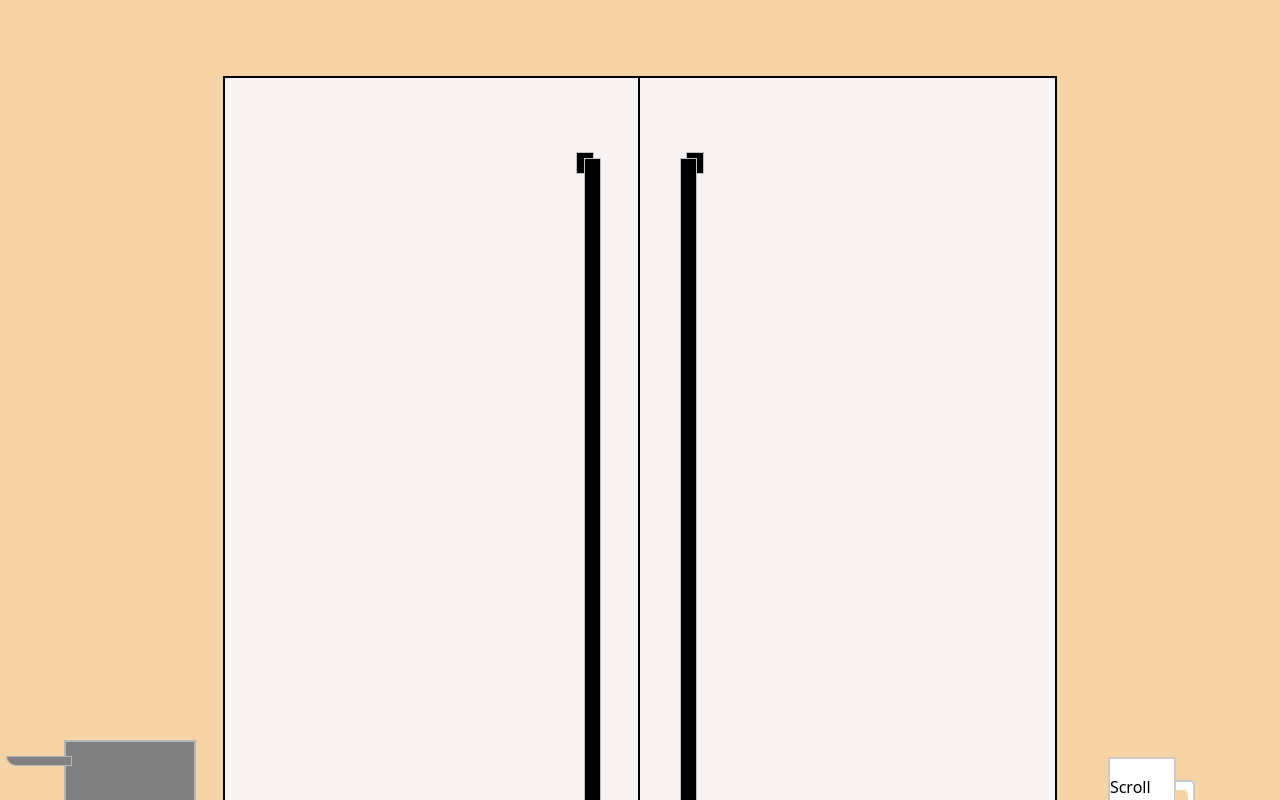
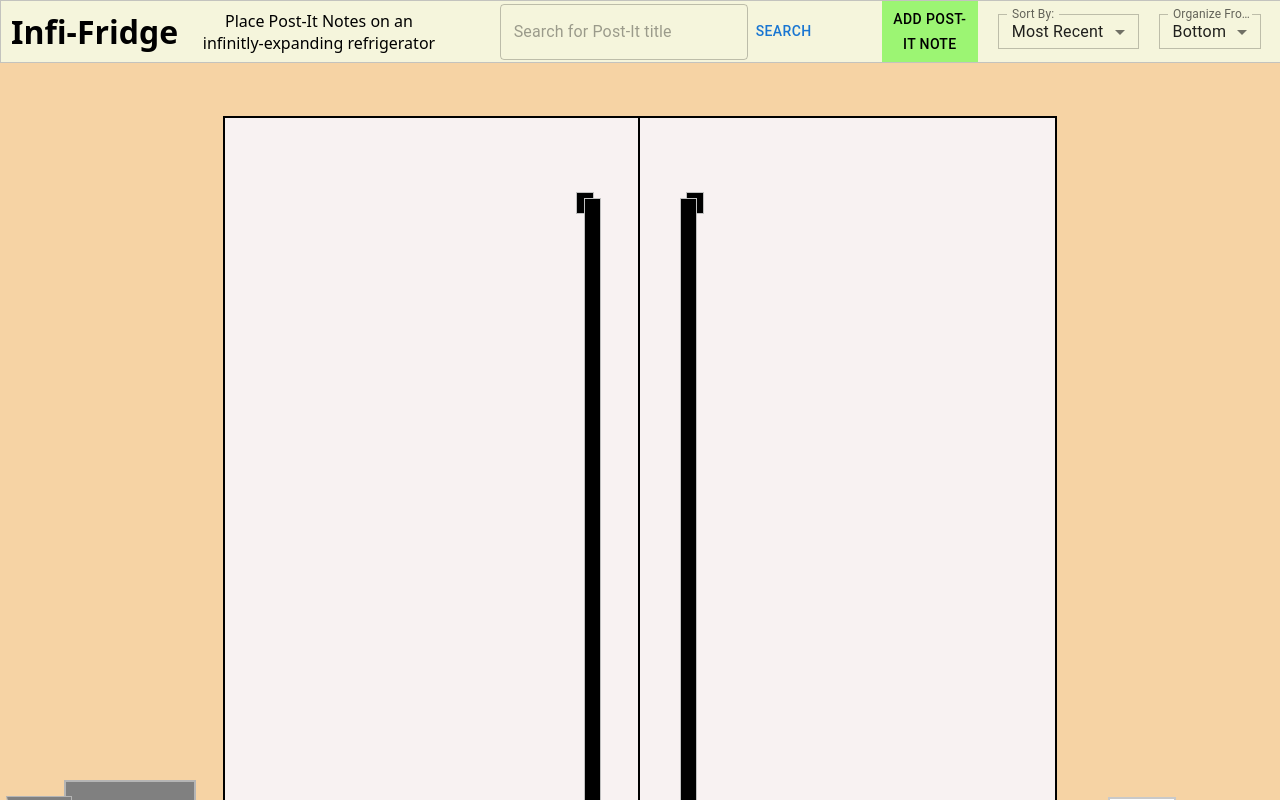
Before and after one commit to danielburnayev/Infi-Fridge, a React (Vite) app in the folder infifridge/: page / in a window 1280 px wide. Shown: the top 800 px of the page. Built offline with nearby package versions, Linux system fonts and the light colour scheme.

Commit message:
Created navbar

```diff
--- a/infifridge/package.json
+++ b/infifridge/package.json
@@ -10,6 +10,9 @@
     "preview": "vite preview"
   },
   "dependencies": {
+    "@emotion/react": "^11.14.0",
+    "@emotion/styled": "^11.14.0",
+    "@mui/material": "^7.0.2",
     "react": "^19.0.0",
     "react-dom": "^19.0.0",
     "react-router-dom": "^7.5.1"
--- /dev/null
+++ b/infifridge/src/components/Navbar.css
@@ -0,0 +1,27 @@
+#navbar-container {
+    position: fixed;
+    top: 0;
+    left: 0;
+    display: flex;
+    align-items: center;
+    justify-content: space-between;
+    background-color: beige;
+    width: 100vw;
+    border: 1px solid rgb(195, 195, 190);
+    z-index: 100;
+}
+
+#info-container h1 {
+    margin: 7.5px 0 7.5px 10px;
+}
+
+#info-container p {
+    margin: 5px 0 5px 1.75vw;
+}
+
+#settings-container {
+    display: flex;
+    align-items: center;
+    gap: 20px;
+    margin-right: 20px;
+}
--- /dev/null
+++ b/infifridge/src/components/Navbar.jsx
@@ -0,0 +1,71 @@
+import {useState} from 'react';
+import Button from '@mui/material/Button';
+import Select from '@mui/material/Select';
+import MenuItem from '@mui/material/MenuItem';
+import InputLabel from '@mui/material/InputLabel';
+import FormControl from '@mui/material/FormControl';
+import TextField from '@mui/material/TextField';
+import Box from '@mui/material/Box';
+import "./Navbar.css";
+
+function Navbar() {
+    const [sortValue, changeSortValue] = useState("Most Recent");
+    const [orgValue, changeOrgValue] = useState("Bottom");
+
+    const doSearch = (event) => {
+        event.preventDefault();
+        console.log(event.target[0].value);
+    }
+
+    return(
+        <div id="navbar-container">
+            <div id="info-container" style={{display: "flex", alignItems: "center"}}>
+                <h1>Infi-Fridge</h1>
+                <p style={{width: '18.5vw', textAlign: 'center'}}>
+                    Place Post-It Notes on an infinitly-expanding refrigerator
+                </p>
+            </div>
+
+            <Box component="form" onSubmit={(event) => doSearch(event)}
+                 sx={{display: "flex", alignItems: "center"}}>
+                <TextField variant="outlined" placeholder="Search for Post-It title" />
+                <Button type="submit">Search</Button>
+            </Box>
+
+            <div id="settings-container" style={{display: "flex", alignItems: "center"}}>
+                <Button sx={{color: 'black',
+                             backgroundColor: 'rgba(156, 245, 115, 255)',
+                             borderRadius: '0',
+                             width: '7.5vw'}}>Add Post-It Note</Button>
+
+                <FormControl>
+                    <InputLabel id="sort-input-label">Sort By:</InputLabel>
+                    <Select sx={{height: "35px", width: "11vw", borderRadius: "0", overflowX: "clip"}}
+                            labelId="sort-input-label"
+                            id="sort-select"
+                            value={sortValue}
+                            label="Sort By:"
+                            onChange={(event) => changeSortValue(event.target.value)}>
+                        <MenuItem value={"Most Recent"}>Most Recent</MenuItem>
+                        <MenuItem value={"Best Received"}>Best Received</MenuItem>
+                    </Select>
+                </FormControl>
+
+                <FormControl>
+                    <InputLabel id="org-input-label">Organize From:</InputLabel>
+                    <Select sx={{height: "35px", width: "8vw", borderRadius: "0", overflowX: "clip"}}
+                            labelId="org-input-label"
+                            id="org-select"
+                            value={orgValue}
+                            label="Organize From:"
+                            onChange={(event) => changeOrgValue(event.target.value)}>
+                        <MenuItem value={"Bottom"}>Bottom</MenuItem>
+                        <MenuItem value={"Top"}>Top</MenuItem>
+                    </Select>
+                </FormControl>
+            </div>
+        </div>
+    );
+}
+
+export default Navbar;
--- a/infifridge/src/index.css
+++ b/infifridge/src/index.css
@@ -1,7 +1,5 @@
 :root {
   font-family: system-ui, Avenir, Helvetica, Arial, sans-serif;
-  line-height: 1.5;
-  font-weight: 400;
 
   color-scheme: light;
   color: rgb(0, 0, 0);
@@ -17,10 +15,5 @@ body {
   margin: 0;
   height: 100vh;
   background-color: rgb(246, 211, 164);
-  overscroll-behavior-y: none;
+  overscroll-behavior: none;
 }
-
-h1 {
-  font-size: 3.2em;
-  line-height: 1.1;
-}
--- a/infifridge/src/main.jsx
+++ b/infifridge/src/main.jsx
@@ -2,7 +2,7 @@ import { BrowserRouter, Routes, Route } from 'react-router-dom'
 import { StrictMode } from 'react'
 import { createRoot } from 'react-dom/client'
 import './index.css'
-import App from './App.jsx'
+import App from './pages/App.jsx'
 
 createRoot(document.getElementById('root')).render(
   <StrictMode>
--- a/infifridge/src/App.css
+++ b/infifridge/src/pages/App.css
@@ -4,7 +4,7 @@
   align-items: flex-end;
   justify-content: center;
   width: 100vw;
-  height: 150vh;
+  height: 155vh;
   background-color: rgb(246, 211, 164);
 }
 
@@ -20,14 +20,6 @@
   width: 2.5px;
   height: 114vh;
   left: calc(50vw - 2.5px);
-  background-color: black;
-}
-
-#freezer-gap {
-  position: absolute;
-  width: 64.7vw;
-  height: 2.5px;
-  bottom: 26vh;
   background-color: black;
 }
 
@@ -54,14 +46,14 @@
   width: 15px;
   height: 94vh;
   left: calc(45vw + 7.5px);
-  top: calc(19vh + 6px);
+  top: calc(24vh + 6px);
 }
 
 #right-fridge-arm {
   width: 15px;
   height: 94vh;
   right: calc(45vw + 7.5px);
-  top: calc(19vh + 6px);
+  top: calc(24vh + 6px);
 }
 
 .arm-block {
@@ -73,11 +65,11 @@
 }
 
 #left-top-fridge {
-  top: 19vh;
+  top: 24vh;
   left: 45vw;
 }
 
 #right-top-fridge {
-  top: 19vh;
+  top: 24vh;
   right: 45vw;
 }
--- a/infifridge/src/App.jsx
+++ b/infifridge/src/pages/App.jsx
@@ -1,3 +1,4 @@
+import Navbar from '../components/Navbar';
 import './App.css';
 
 function App() {
@@ -9,6 +10,8 @@ function App() {
 
   return (
     <>
+      <Navbar />
+
       <div id='left-cab' className='cabinet'>
         <div className='cabinet-rim'/>
         <div className='arm-block' style={{marginLeft: "1vw", marginTop: "2vh"}}/>
@@ -34,7 +37,11 @@ function App() {
 
       <div id='fridge'>
         <div id='fridge-gap' />
-        <div id='freezer-gap' />
+        <div style={{position: "absolute",
+                      width: "64.7vw",
+                      height: "2.5px",
+                      bottom: "26vh",
+                      backgroundColor: "black"}} />
 
         <div className='arm-block' style={{bottom: "20vh", left: "22.5vw"}}/>
         <div className='arm-block' style={{bottom: "20vh", right: "22.5vw"}}/>
@@ -79,6 +86,7 @@ function App() {
                      height: "2vh",
                      backgroundColor: "rgb(246, 211, 164)",
                      margin: "-6.4vh 0 0 9.275vw",
+                     border: "0.8px solid rgb(201, 201, 201)",
                      borderRadius: "0 5px 5px 0"}} />
       </div>
     </>
```
Also changed, not shown: 1 other file (tests, documents, lock files or other folders).
